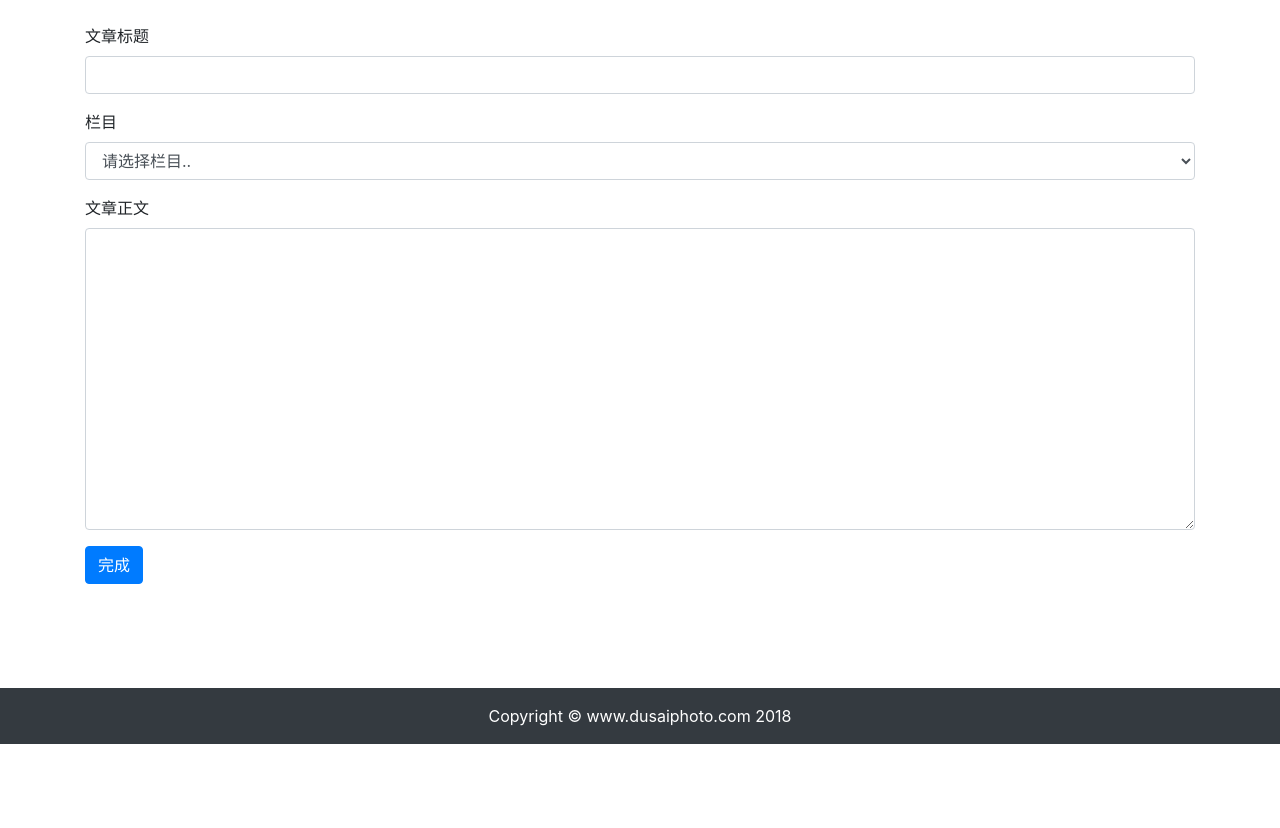
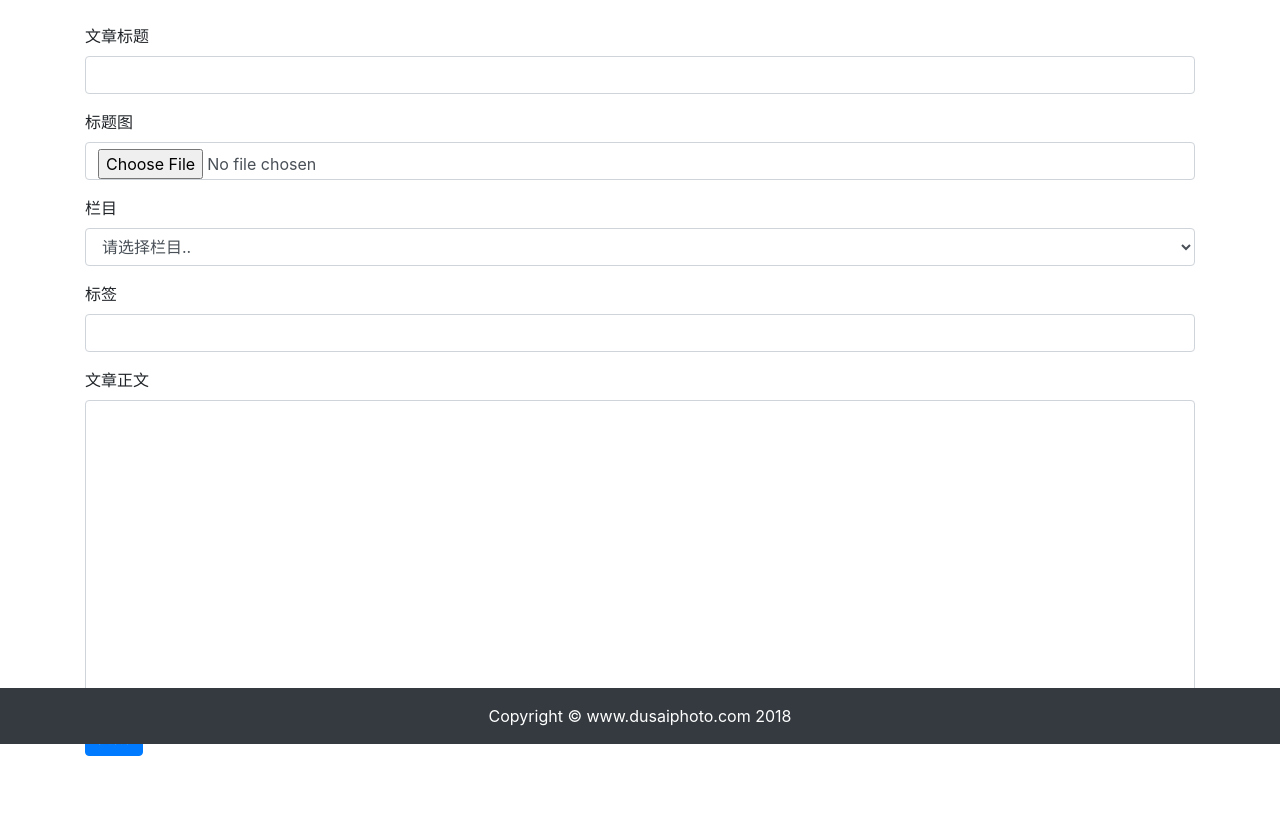
Before and after one commit to StubbornF4/mysite, a Django app: template article/templates/article/update.html in a window 1280 px wide. Shown: the part 56-884 px from the top of the page. Before the commit the page ends 800 px from the top, so only its background shows below. Run offline with Django 3.2, Linux system fonts and the light colour scheme; the template is opened without the code that fills it, so the values that code supplies are empty; some libraries are stand-ins or nearby versions.

Commit message:
修改标题图

```diff
--- a/article/templates/article/update.html
+++ b/article/templates/article/update.html
@@ -5,12 +5,17 @@
     <div class="row">
         <div class="col-12">
             <br>
-            <form method="post" action=".">
+            <form method="post" action="." enctype="multipart/form-data">
                 {% csrf_token %}
                 <div class="form-group">
                     <label for="title">文章标题</label>
                     <!-- 在 value 属性中指定文本框的初始值为旧的内容，即 article 对象中的 title 字段 -->
                     <input type="text" class="form-control" id="title" name="title" value="{{ article.title }}">
+                </div>
+
+                <div class = "form-group">
+                    <label for="avatar">标题图</label>
+                    <input type="file" class = "form-control" id="avatar" name="avatar" >
                 </div>
 
                 <!-- 文章栏目 -->
@@ -33,6 +38,12 @@
                     </select>
                 </div>
 
+                <!--文章标签 -->
+                <div class='form-group'>
+                    <label for='tags'>标签</label>
+                    <input type="text" class="form-control" id="tags" name="tags" value="{{ tags }}">
+                </div>
+
                 <div class="form-group">
                     <label for="body">文章正文</label>
                     <!-- 文本域不需要 value 属性，直接在标签体中嵌入数据即可 -->
--- a/article/views.py
+++ b/article/views.py
@@ -124,6 +124,9 @@ def article_update(request, id):
                 article.column = ArticleColumn.objects.get(id=request.POST['column'])
             else:
                 article.column = None
+            if request.FILES.get('avatar'):
+                article.avatar = request.FILES.get('avatar')
+            article.tags.set(*request.POST.get('tags').split(','),clear=True)
             article.save()
             return redirect("article:article_detail",id=id)
         else:
@@ -134,6 +137,7 @@ def article_update(request, id):
         context = {
             'article': article,
             'article_post_form': article_post_form,
-            'columns': columns
+            'columns': columns,
+            'tags': ','.join([x for x in article.tags.names()]),
         }
         return render(request, 'article/update.html', context)
```
Also changed, not shown: media/article/20200720/IMG_1249.JPG (added).
